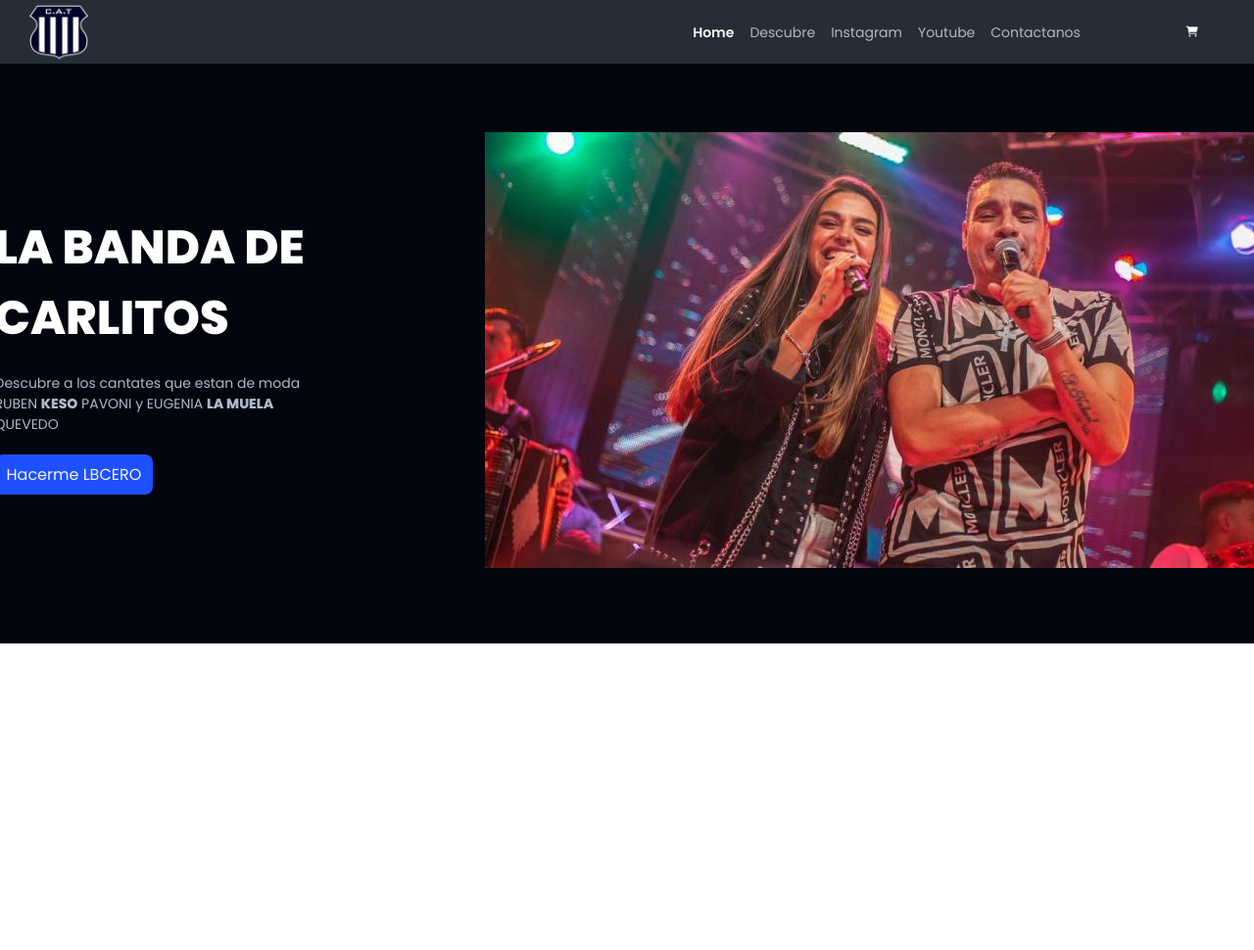
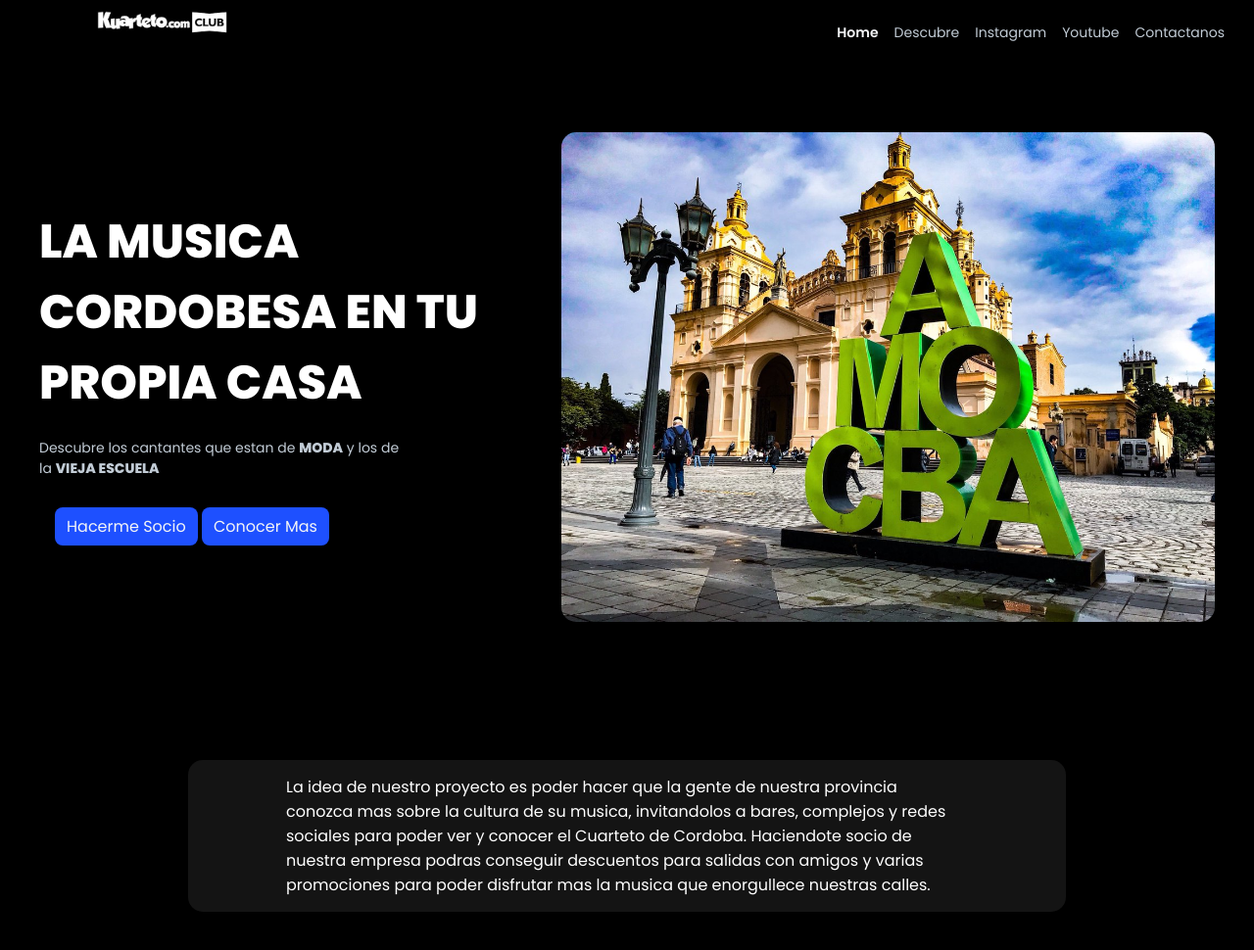
Before and after one commit to Troglia1/LaLBC, a plain HTML site: page index.html in a window 1280 px wide. Shown: the whole page at 98% size. Before the commit the page ends 800 px from the top, so only its background shows below. Drawn offline with Linux system fonts and the light colour scheme.

Commit message:
first commit

```diff
--- a/assets/styles.css
+++ b/assets/styles.css
@@ -1,7 +1,7 @@
 @import url("https://fonts.googleapis.com/css2?family=Montserrat:ital,wght@0,300;0,400;0,600;0,800;1,700&family=Poppins:wght@400;600;700;800&display=swap");
 
 :root {
-  --background: #02050e;
+  --background: black;
   --primary: #1e50ff;
   --secondary: #272d37;
   --btn-lg: #050d26;
@@ -10,7 +10,7 @@
   --bg-electric: #f0fbff;
   --nav-bg: #0f1525;
 
-  --text-gray: #adb9c7;
+  --text-gray: #c2ccd6;
   --text_white: #f3f4f6;
 
   --fire: #ff6d00;
@@ -27,7 +27,7 @@
 }
 
 header {
-  background: var(--secondary);
+  background: var(--background);
   display: flex;
   justify-content: space-between;
   align-items: center;
@@ -63,7 +63,7 @@ header {
 }
 
 .logo {
-  height: 60px;
+  height: 100px;
 }
 
 .cart-icon {
@@ -124,3 +124,22 @@ main {
   padding: 8px 12px;
   border-radius: 8px;
 }
+
+.info-pag {
+  background: rgb(20, 20, 20);
+  display: flex;
+  padding: 15px 100px;
+  width: 70%;
+  border-radius: 15px;
+  margin-bottom: 4rem;
+  margin-top: 4rem;
+}
+
+.botones {
+  margin: 1rem 1rem;
+}
+
+.keso {
+  height: 500px;
+  border-radius: 15px;
+}
--- a/index.html
+++ b/index.html
@@ -3,12 +3,12 @@
   <head>
     <meta charset="UTF-8" />
     <meta name="viewport" content="width=device-width, initial-scale=1.0" />
-    <title>Nucba NFT</title>
+    <title>Kuarteto CBA</title>
     <link rel="stylesheet" href="./assets/styles.css" />
   </head>
   <body>
     <header>
-      <img src="./assets/tallers1.png " alt="Logo" class="logo" />
+      <img src="./assets/kuarteto3.png " alt="Logo" class="logo" />
       <nav class="navbar">
         <ul class="navbar-list">
           <li><a href="#">Home</a></li>
@@ -17,28 +17,34 @@
           <li><a href="#">Youtube</a></li>
           <li><a href="#">Contactanos</a></li>
         </ul>
-        <img src="./assets/Carrito.png" alt="Carrito" class="cart-icon" />
       </nav>
     </header>
     <main>
       <section id="hero">
         <div class="hero-info">
           <h1>
-            <b>LA BANDA DE CARLITOS</b>
+            <b>La musica cordobesa en tu propia casa</b>
           </h1>
           <p>
-            Descubre a los cantates que estan de moda RUBEN <b>KESO</b> PAVONI y
-            EUGENIA <b>LA MUELA</b> QUEVEDO
+            Descubre los cantantes que estan de <b>MODA</b> y los de la
+            <b>VIEJA ESCUELA</b>
           </p>
-          <a href="#">Hacerme LBCERO</a>
+          <div class="botones">
+            <a href="#">Hacerme Socio</a>
+            <a href="#">Conocer Mas</a>
+          </div>
         </div>
         <div class="hero-card">
-          <img
-            src="./assets/La Banda de Carlitos y Euge Quevedo.jpg"
-            alt="BTC De ejemplo"
-            class="keso"
-          />
+          <img src="./assets/amocba.jpg" alt="BTC De ejemplo" class="keso" />
         </div>
+      </section>
+      <section class="info-pag">
+        La idea de nuestro proyecto es poder hacer que la gente de nuestra
+        provincia conozca mas sobre la cultura de su musica, invitandolos a
+        bares, complejos y redes sociales para poder ver y conocer el Cuarteto
+        de Cordoba. Haciendote socio de nuestra empresa podras conseguir
+        descuentos para salidas con amigos y varias promociones para poder
+        disfrutar mas la musica que enorgullece nuestras calles.
       </section>
     </main>
   </body>
```
Also changed, not shown: assets/amocba.jpg (added), assets/kuarteto.jpg (added), assets/kuarteto2.jpg (added), assets/kuarteto3.png (added), 1 other file.
